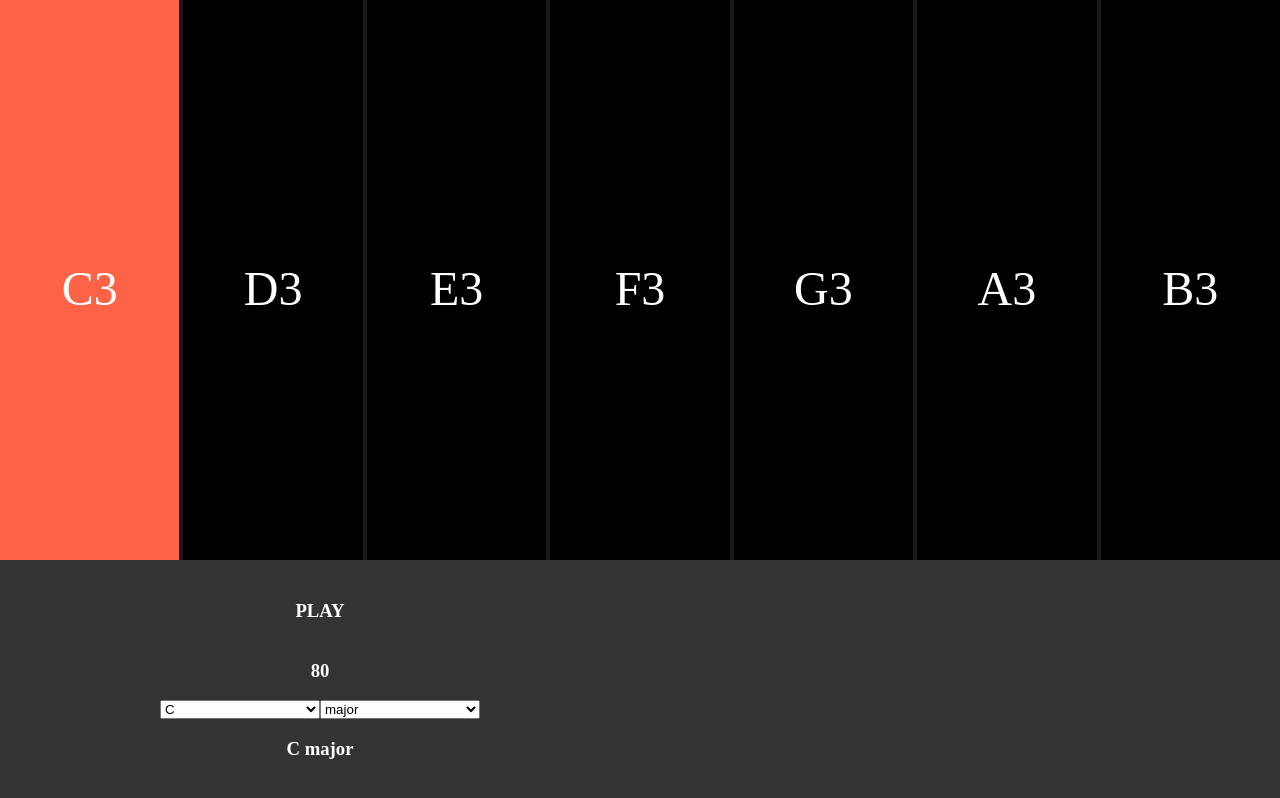
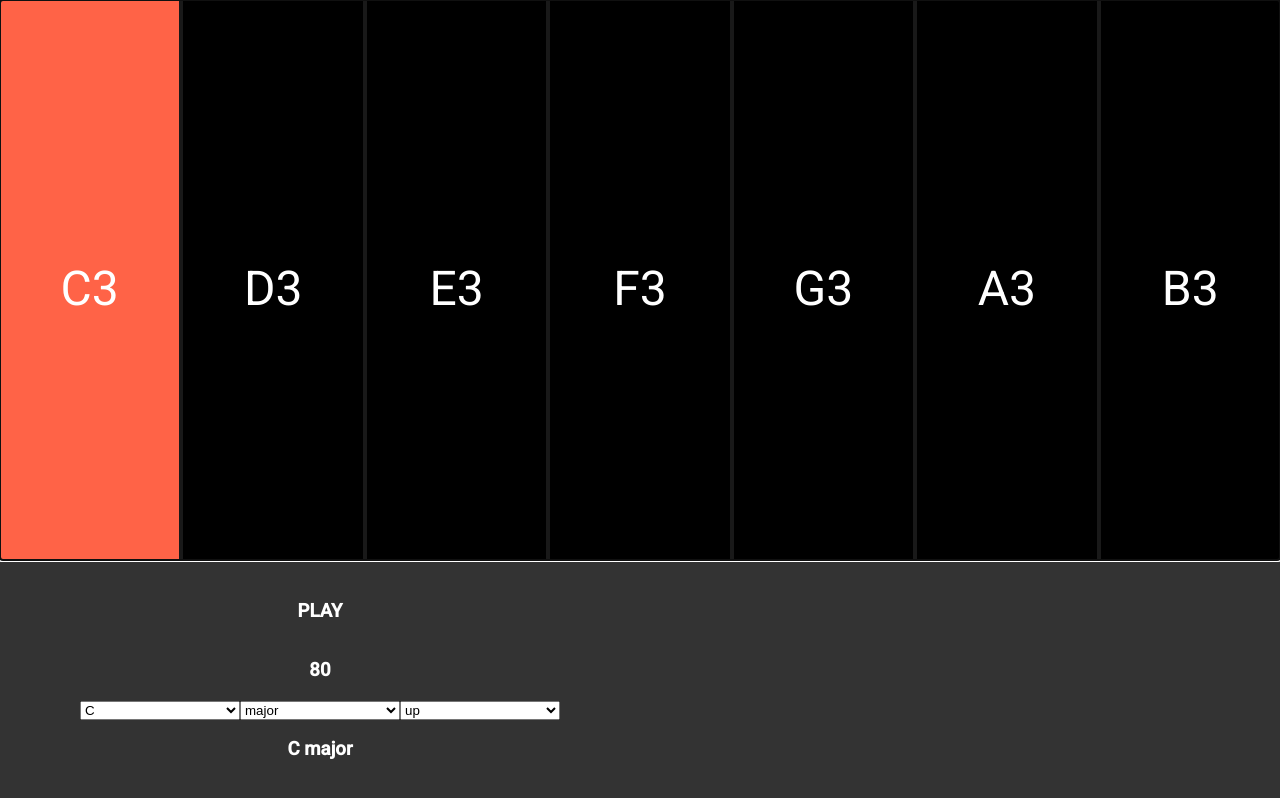
Before and after one commit to GregFriedlander/drumMachine, an Angular app: page / in a window 1280 px wide. Built offline with nearby package versions, Linux system fonts and the light colour scheme.

Commit message:
brought in material and arp direction

```diff
--- a/angular.json
+++ b/angular.json
@@ -28,6 +28,7 @@
               "src/assets"
             ],
             "styles": [
+              "./node_modules/@angular/material/prebuilt-themes/indigo-pink.css",
               "src/styles.scss"
             ],
             "scripts": []
@@ -88,6 +89,7 @@
               "src/assets"
             ],
             "styles": [
+              "./node_modules/@angular/material/prebuilt-themes/indigo-pink.css",
               "src/styles.scss"
             ],
             "scripts": []
@@ -119,6 +121,7 @@
           }
         }
       }
-    }},
+    }
+  },
   "defaultProject": "crmblCodes"
 }
--- a/package.json
+++ b/package.json
@@ -12,13 +12,16 @@
   "private": true,
   "dependencies": {
     "@angular/animations": "~8.1.0",
+    "@angular/cdk": "~8.2.3",
     "@angular/common": "~8.1.0",
     "@angular/compiler": "~8.1.0",
     "@angular/core": "~8.1.0",
     "@angular/forms": "~8.1.0",
+    "@angular/material": "^8.2.3",
     "@angular/platform-browser": "~8.1.0",
     "@angular/platform-browser-dynamic": "~8.1.0",
     "@angular/router": "~8.1.0",
+    "hammerjs": "^2.0.8",
     "lodash": "^4.17.15",
     "prettier": "^1.18.2",
     "rxjs": "~6.4.0",
--- a/src/app/chord-constructor.service.ts
+++ b/src/app/chord-constructor.service.ts
@@ -116,7 +116,7 @@ export class ChordConstructorService {
       // Add logic that skips the first step
       voiceObj[index].forEach(note => {
         if (scale.indexOf(note) < scale.indexOf(voiceObj[index][0])) {
-          newArr.push(note + (oct + 1 ) );
+          newArr.push(note + (oct + 1) );
         } else {
           newArr.push(note + oct);
         }
--- a/src/app/progression/progression.component.html
+++ b/src/app/progression/progression.component.html
@@ -20,7 +20,20 @@
       <select #scaleType (change)="changeScaleType(scaleType.value)" name="scale-type">
         <option *ngFor="let scale of scaleTypes" [value]="scale">{{scale}}</option>
       </select>
+      <select #arpDirection (change)="changeArpDirection(arpDirection.value)" name="arp-direction">
+        <option *ngFor="let d of direction" [value]="d">{{d}}</option>
+      </select>
     </div>
     <h3>{{ rootNote$ | async }} {{ scaleType$ | async }}</h3>
   </div>
+  <div id="control">
+<!--    <mat-form-field class="chord-select">-->
+<!--      <mat-label>Root Note</mat-label>-->
+<!--      <mat-select panelClass="test" #root (selectionChange)="changeRootNote(root.value)" name="root-note">-->
+<!--        <mat-option *ngFor="let note of chromaticScale" value="{{note}}">{{note}}</mat-option>-->
+<!--&lt;!&ndash;        <mat-option value="option2">Option 2</mat-option>&ndash;&gt;-->
+<!--&lt;!&ndash;        <mat-option value="option3">Option 3</mat-option>&ndash;&gt;-->
+<!--      </mat-select>-->
+<!--    </mat-form-field>-->
+  </div>
 </div>
--- a/src/app/progression/progression.component.scss
+++ b/src/app/progression/progression.component.scss
@@ -44,6 +44,7 @@
   #playback-controls {
     height: 30%;
     background: #333;
+    display: flex;
     #play-btn {
       margin-top: 0;
       height: 100%;
@@ -61,5 +62,22 @@
         }
       }
     }
+    #control {
+      width: 50%;
+      height: 100%;
+      display: flex;
+      flex-direction: column;
+      background-color: #333;
+      color: white;
+      mat-label {
+        color: white;
+      }
+      .mat-select-arrow {
+        color: white !important;
+      }
+      .chord-select {
+        width: 50%;
+      }
+    }
   }
 }
--- a/src/app/progression/progression.component.ts
+++ b/src/app/progression/progression.component.ts
@@ -1,5 +1,4 @@
-import { AfterViewInit, Component, OnInit, ViewChild } from '@angular/core';
-import { first, take } from 'rxjs/operators';
+import { AfterViewInit, ChangeDetectorRef, Component, OnInit, ViewChild } from '@angular/core';
 import * as Tone from 'tone';
 import { ChordConstructorService } from '../chord-constructor.service';
 import { ChordScale } from '../chord-scale.model';
@@ -26,25 +25,21 @@ export class ProgressionComponent implements OnInit, AfterViewInit {
   playPauseBtn = 'play';
   bpmString = '80';
 
+  // TODO: MOVE ONCE IT WORKS
+  direction = ['up', 'down'];
+  selectedDirection = 'up';
+
   rootNote$ = this.chordService.rootNote$;
   scaleType$ = this.chordService.scaleType$;
 
   chromaticScale = ChordScale.chromaticScale;
   scaleTypes = ChordScale.scaleTypes;
 
-  constructor(private chordService: ChordConstructorService) {
+  constructor(private chordService: ChordConstructorService, private cdr: ChangeDetectorRef) {
 
     // Put this here to avoid 'changed since checked' error message
     Tone.Transport.bpm.value = 80;
     this.bpmString = Tone.Transport.bpm.value;
-
-    // this.chords = [
-    //   'A0 C5 E1',
-    //   'F0 A0 C1',
-    //   'G0 B0 D1',
-    //   'D0 F0 A0',
-    //   'E0 G0 B0'
-    // ].map(this.formatChords);
 
     this.chordService.selectedScale$
       // .pipe(take(1)) // if this is here the chord doesn't get updated
@@ -60,12 +55,7 @@ export class ProgressionComponent implements OnInit, AfterViewInit {
 
     this.onRepeat = (time?: any) => {
       this.chord = this.chords[this.chordIdx];
-      this.note = this.chord[this.step % this.chord.length];
-      console.log('STEP: ', this.step);
-      console.log('CHORD: ', this.chord);
-      // console.log('NOTE: ', this.note);
-      this.synth.triggerAttackRelease(this.note, '8n', time);
-      this.step++;
+      this.playArp(time);
     };
   }
 
@@ -74,18 +64,45 @@ export class ProgressionComponent implements OnInit, AfterViewInit {
   }
 
   ngAfterViewInit(): void {
+    this.handleInputs();
+    Tone.Transport.scheduleRepeat(this.onRepeat, '8n');
+  }
+
+  public playArp(time) {
+    if (this.selectedDirection === 'up') {
+      this.note = this.chord[this.step % this.chord.length];
+      // console.log('CHORD: ', this.chord);
+      console.log('STEP: ', this.step);
+      console.log('NOTE: ', this.note);
+      this.synth.triggerAttackRelease(this.note, '8n', time);
+      this.step++;
+    } else if (this.selectedDirection === 'down') {
+      this.note = this.chord[this.step % this.chord.length];
+      // console.log('CHORD: ', this.chord);
+      console.log('STEP: ', this.step);
+      console.log('NOTE: ', this.note);
+      this.synth.triggerAttackRelease(this.note, '8n', time);
+      this.step--;
+      if (this.step < 0) {
+        this.step = this.chord.length - 1;
+      }
+    }
+  }
+
+  // FIND A BETTER WAY CAUSE THIS SUCKS
+  public handleInputs(): void {
     this.$inputs = this.triggers.nativeElement.querySelectorAll('input');
     this.$inputs[0].checked = true;
-    console.log('INPUTS: ', this.$inputs);
     this.$inputs.forEach($input => {
       $input.addEventListener('change', () => {
+        console.log('*******');
         if ($input.checked) {
           this.step = 0;
           this.handleChord($input.value);
         }
       });
     });
-    Tone.Transport.scheduleRepeat(this.onRepeat, '16n');
+    this.triggers.nativeElement.focus();
   }
 
   public playPause() {
@@ -103,6 +120,7 @@ export class ProgressionComponent implements OnInit, AfterViewInit {
     this.chordIdx = parseInt(valueString, 10);
   }
 
+  // Move this functionality out of component
   public changeChord(event) {
     switch (event.key) {
       // PLAY/PAUSE spacebar
@@ -135,17 +153,39 @@ export class ProgressionComponent implements OnInit, AfterViewInit {
         this.step = 0;
         this.$inputs[this.chordIdx - 1].checked = true;
         break;
+      case '6':
+        this.chordIdx = 6;
+        this.step = 0;
+        this.$inputs[this.chordIdx - 1].checked = true;
+        break;
+      case '7':
+        this.chordIdx = 7;
+        this.step = 0;
+        this.$inputs[this.chordIdx - 1].checked = true;
+        break;
       default:
         this.$inputs[this.chordIdx - 1].checked = true;
     }
   }
 
-  public changeRootNote(note) {
+  public changeRootNote(note): void {
     this.chordService.rotateScale(note);
+    this.cdr.detectChanges();
+    this.handleInputs();
   }
 
-  public changeScaleType(scale) {
+  public changeScaleType(scale): void {
     this.chordService.configureSteps(scale);
+  }
+
+  public changeArpDirection(direction): void {
+    this.selectedDirection = direction;
+    console.log('-----------------------', this.selectedDirection);
+    if (this.selectedDirection === 'down') {
+      this.step = this.chord.length - 1;
+    } else if (this.selectedDirection === 'up') {
+      this.step = 0;
+    }
   }
 
   // ORIGINAL TUTORIAL SOLUTION
--- a/src/index.html
+++ b/src/index.html
@@ -8,6 +8,8 @@
   <meta name="viewport" content="width=device-width, initial-scale=1">
   <link rel="icon" type="image/x-icon" href="favicon.ico">
   <script type="text/javascript" src="assets/NexusUi.js"></script>
+  <link href="https://fonts.googleapis.com/css?family=Roboto:300,400,500&display=swap" rel="stylesheet">
+  <link href="https://fonts.googleapis.com/icon?family=Material+Icons" rel="stylesheet">
 </head>
 <body>
   <app-root></app-root>
--- a/src/main.ts
+++ b/src/main.ts
@@ -1,3 +1,4 @@
+import 'hammerjs';
 import { enableProdMode } from '@angular/core';
 import { platformBrowserDynamic } from '@angular/platform-browser-dynamic';
 
--- a/src/styles.scss
+++ b/src/styles.scss
@@ -4,3 +4,6 @@ body {
   margin: 0;
   height: 100vh;
 }
+
+html, body { height: 100%; }
+body { margin: 0; font-family: Roboto, "Helvetica Neue", sans-serif; }
```
Also changed, not shown: src/app/app.module.ts (+6 -1 lines), 1 other file (tests, documents, lock files or other folders).
